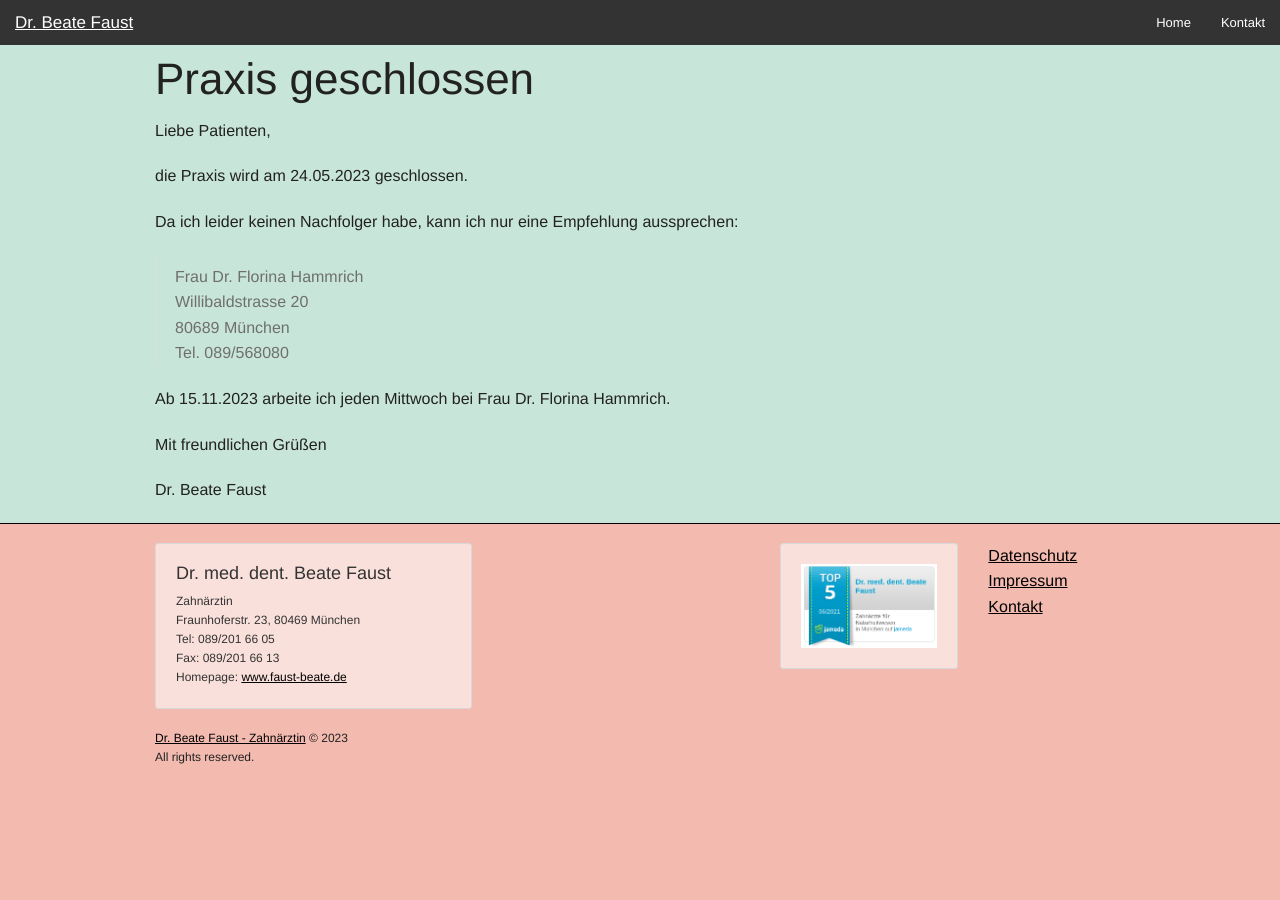
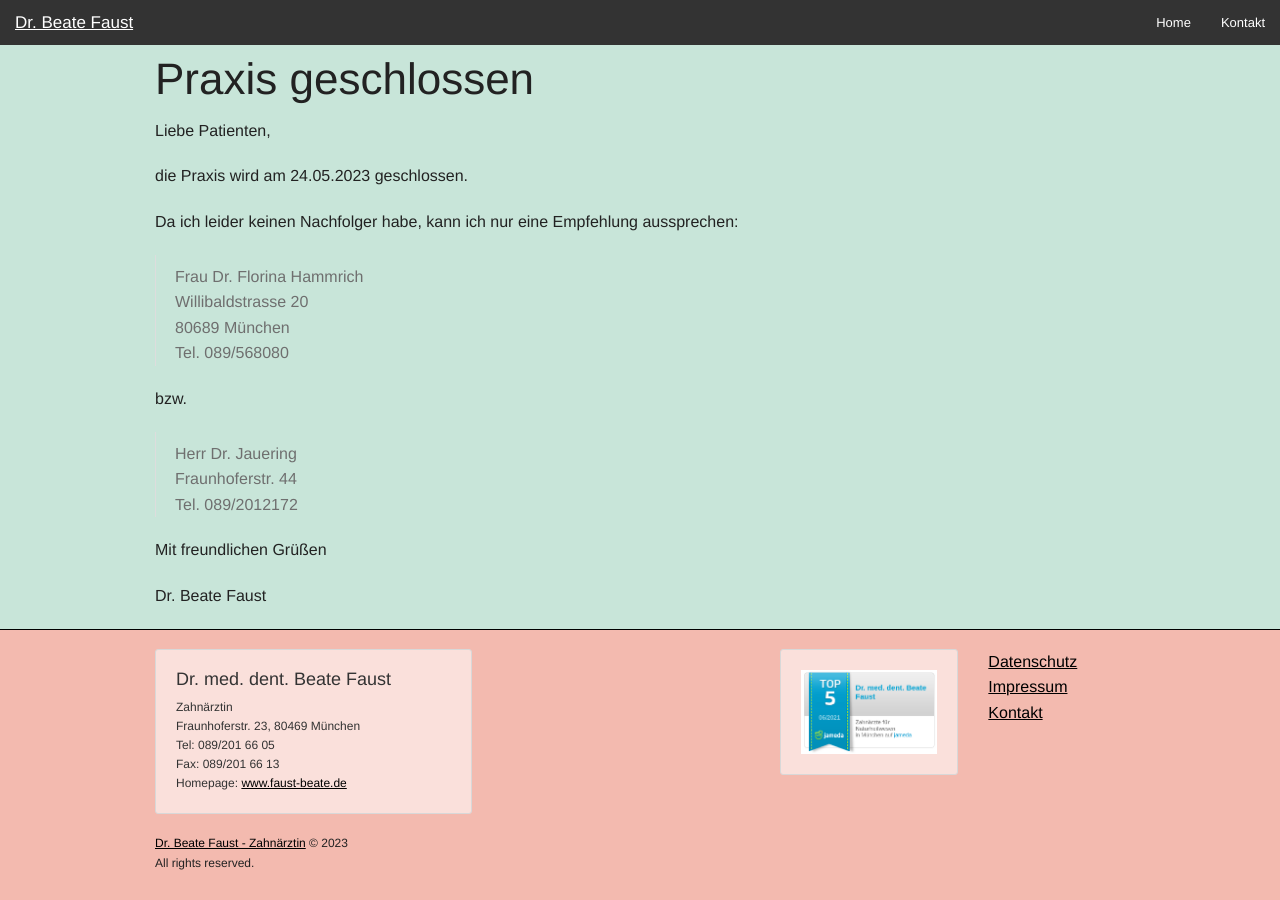
Before and after one commit to faust-beate/faust-beate.github.io, a Jekyll site: the page built from index.md, in a window 1280 px wide. Built offline with Jekyll 4.4.1, drawn with Linux system fonts in a browser that asks for light colours; our own code applies the rules of GitHub Pages for plain Markdown files.

Commit message:
Update Empfehlungen again

```diff
--- a/index.md
+++ b/index.md
@@ -13,7 +13,13 @@ Willibaldstrasse 20<br>
 Tel. 089/568080
 </blockquote>
 
-Ab 15.11.2023 arbeite ich jeden Mittwoch bei Frau Dr. Florina Hammrich.
+bzw.
+
+<blockquote>
+Herr Dr. Jauering<br>
+Fraunhoferstr. 44<br>
+Tel. 089/2012172
+</blockquote>
 
 Mit freundlichen Grüßen
 
```
